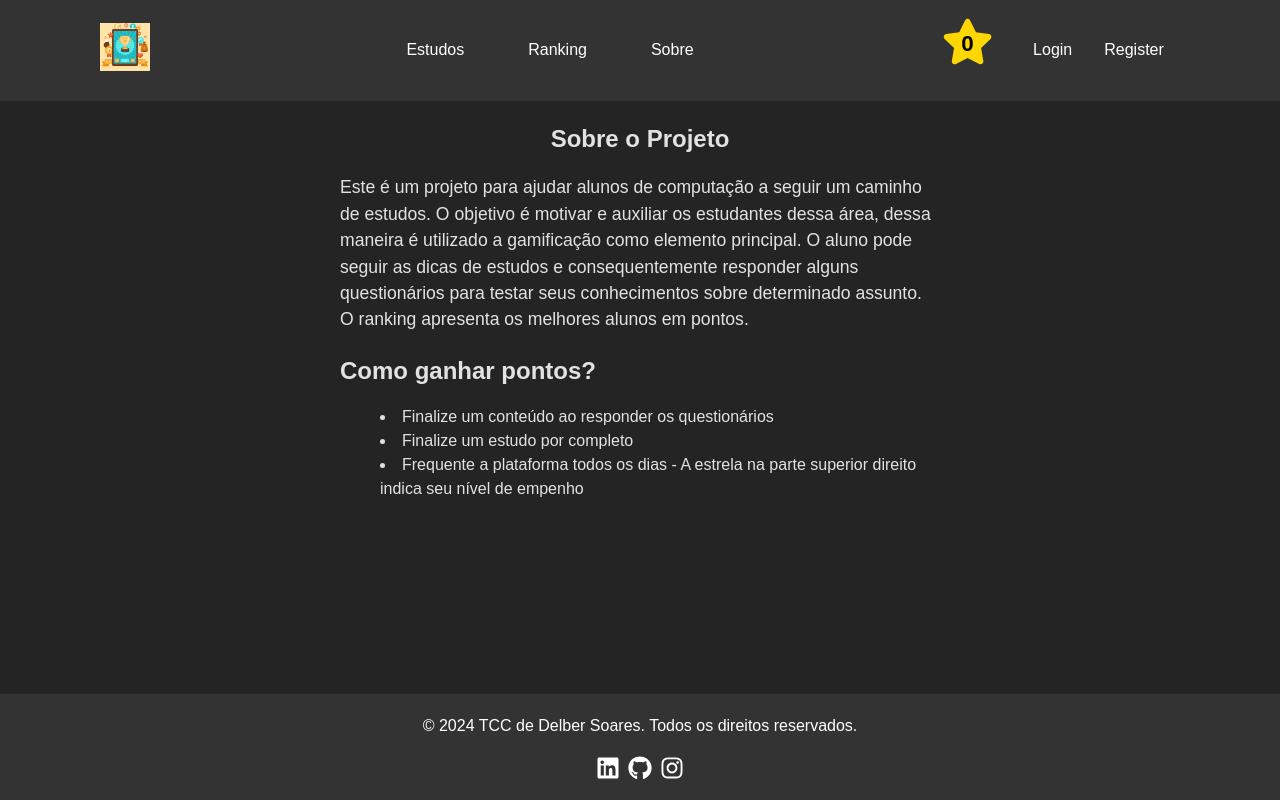
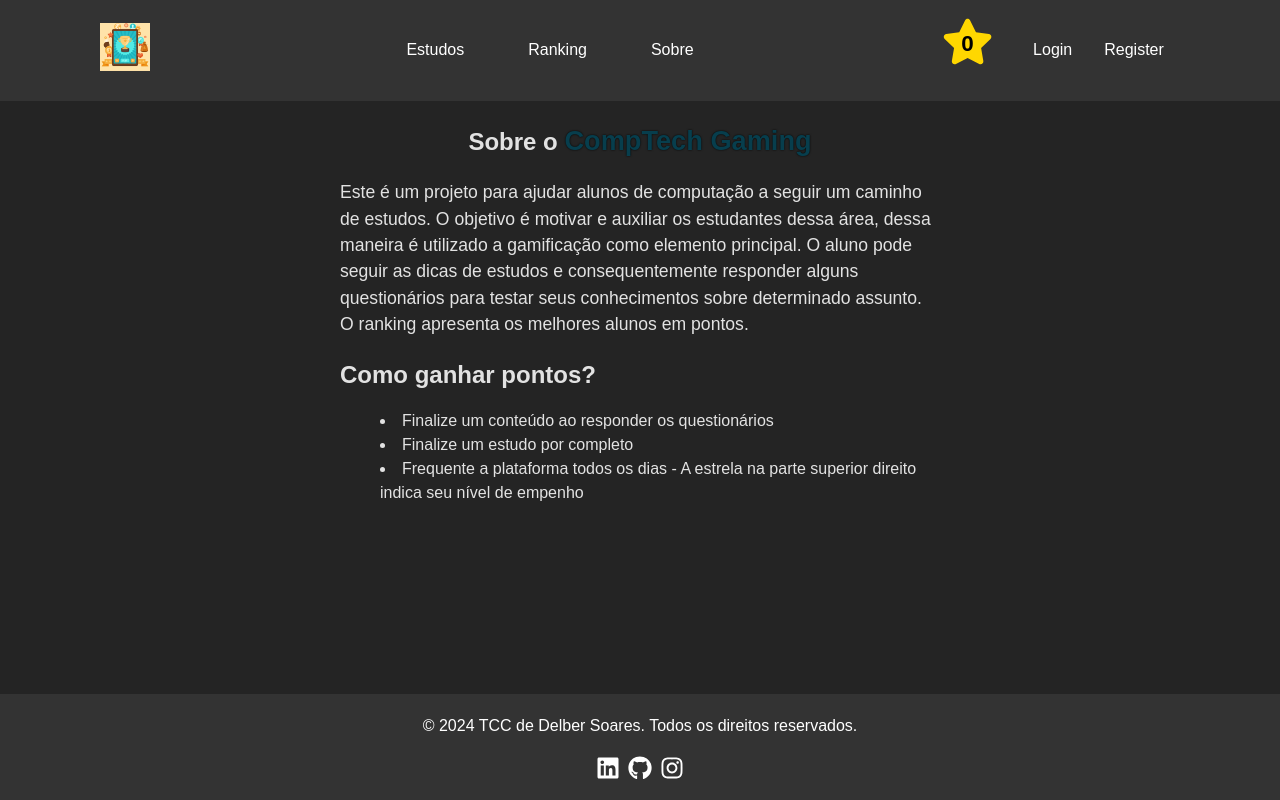
Before and after one commit to delberss/tcc-frontend, a React (Vite) app: page /sobre in a window 1280 px wide. Built offline with nearby package versions, Linux system fonts and the light colour scheme.

Commit message:
Definindo nome do projeto: CompTech Gaming

```diff
--- a/index.html
+++ b/index.html
@@ -4,7 +4,7 @@
     <meta charset="UTF-8" />
     <link rel="icon" type="image/webp" href="src/assets/icone.webp" />
     <meta name="viewport" content="width=device-width, initial-scale=1.0" />
-    <title>Sistema Gamificado</title>
+    <title>CompTech Gaming</title>
   </head>
   <body>
     <div id="root"></div>
--- a/src/pages/Sobre/index.css
+++ b/src/pages/Sobre/index.css
@@ -35,3 +35,10 @@
   list-style: inside;
   text-align: start;
 }
+
+.sobre-o-projeto span {
+  color: rgb(7, 62, 77);
+  font-size: 1.7rem;
+  text-shadow: 0 0 2px #000000;
+  font-weight: 800; /* ou font-weight: bolder; */
+}
--- a/src/pages/Sobre/index.tsx
+++ b/src/pages/Sobre/index.tsx
@@ -9,7 +9,7 @@ const About: React.FC = () => {
     <div className='container-about'>
       <Outlet />
       <div className='sobre-o-projeto'>
-        <h2>Sobre o Projeto</h2>
+        <h2>Sobre o <span>CompTech Gaming</span></h2>
         <p>Este é um projeto para ajudar alunos de computação a
           seguir um caminho de estudos.
           O objetivo é motivar e auxiliar os estudantes dessa área, dessa maneira é utilizado a gamificação
```
